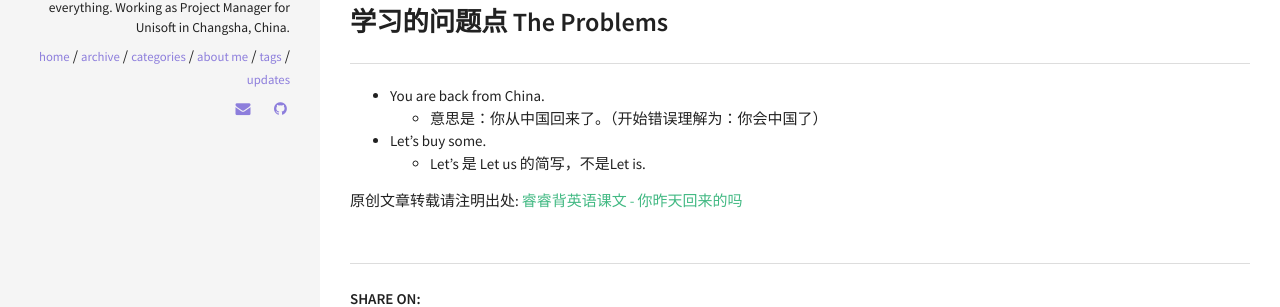
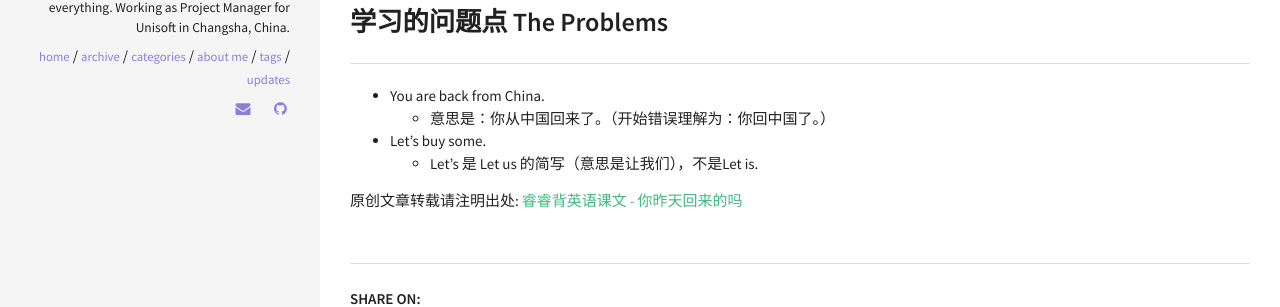
Before and after one commit to zhangjiacheng/zhangjiacheng.github.io, a Jekyll site: the page built from _posts/2023-09-14-EnglishLearningRuirui001.md, in a window 1280 px wide. Shown: the part 442-749 px from the top of the page. Built offline with Jekyll 4.4.1, drawn with Linux system fonts in a browser that asks for light colours.

Commit message:
one more post for ruirui learning English 2023-09-14 adjustment1

```diff
--- a/_posts/2023-09-14-EnglishLearningRuirui001.md
+++ b/_posts/2023-09-14-EnglishLearningRuirui001.md
@@ -13,7 +13,7 @@ tag: English Learning
 
 ## 学习的问题点 The Problems
 - You are back from China.
-   - 意思是：你从中国回来了。（开始错误理解为：你会中国了）
+   - 意思是：你从中国回来了。（开始错误理解为：你回中国了。）
 
 - Let's buy some.
-   - Let's 是 Let us 的简写，不是Let is.
+   - Let's 是 Let us 的简写（意思是让我们），不是Let is.
```
